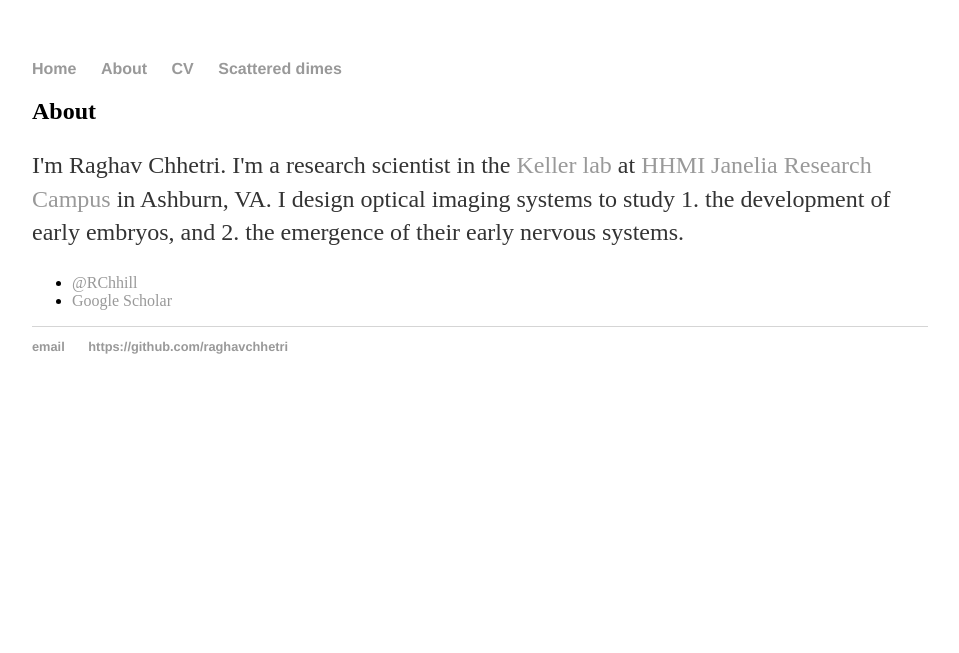
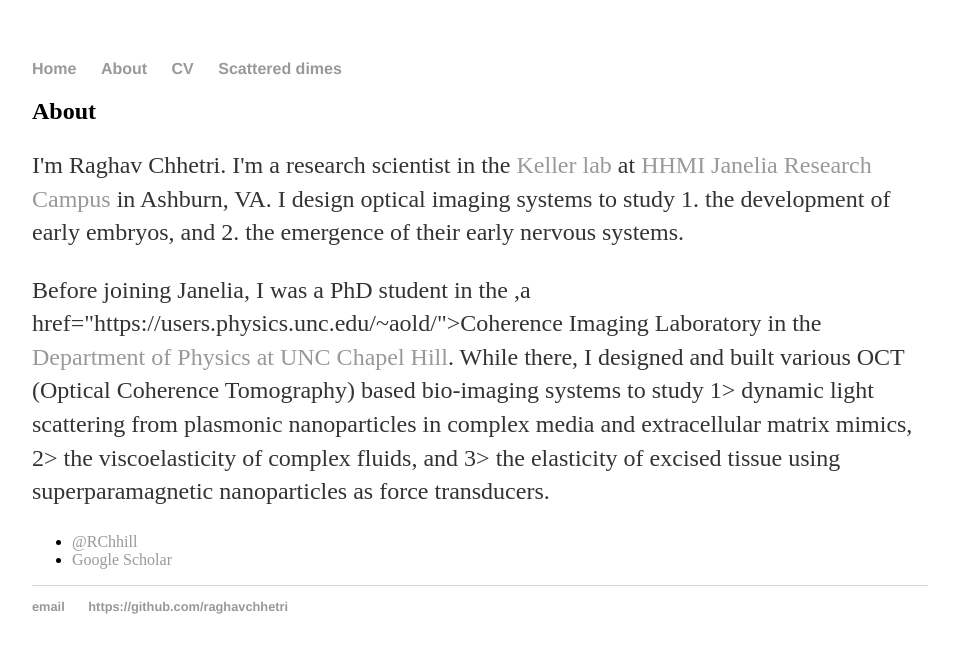
Before and after one commit to raghavchhetri/raghavchhetri.github.io, a Jekyll site: the page built from about/index.html, in a window 1280 px wide. Shown: the top 653 px of the page, without its empty margins (160-1119 px from the left). Built offline with Jekyll 4.4.1, drawn with Linux system fonts in a browser that asks for light colours.

Commit message:
Update index.html

```diff
--- a/about/index.html
+++ b/about/index.html
@@ -8,6 +8,10 @@ title: About Raghav Chhetri
 			<p>I'm Raghav Chhetri. I'm a research scientist in the <a href="https://www.janelia.org/lab/keller-lab">Keller lab</a> at <a href="https://www.janelia.org/">HHMI Janelia Research Campus</a> in Ashburn, VA.
 				I design optical imaging systems to study 1. the development of early embryos, and 2. the emergence of their early nervous systems.</p>
 
+			<p>Before joining Janelia, I was a PhD student in the ,a href="https://users.physics.unc.edu/~aold/">Coherence Imaging Laboratory</a> in the <a href="https://physics.unc.edu/">Department of Physics at UNC Chapel Hill</a>. While there, I designed and built various OCT
+				(Optical Coherence Tomography) based bio-imaging systems to study 1> dynamic light scattering from plasmonic nanoparticles in complex media and extracellular matrix mimics,
+				2> the viscoelasticity of complex fluids, and 3> the elasticity of excised tissue using superparamagnetic nanoparticles as force transducers.
+
 			<ul class="contacts">
 				<li><a href="https://twitter.com/RChhill">@RChhill</a></li>
 				<li><a href="https://scholar.google.com/citations?user=HSDpEAkAAAAJ&hl=en">Google Scholar</a></li>
```
